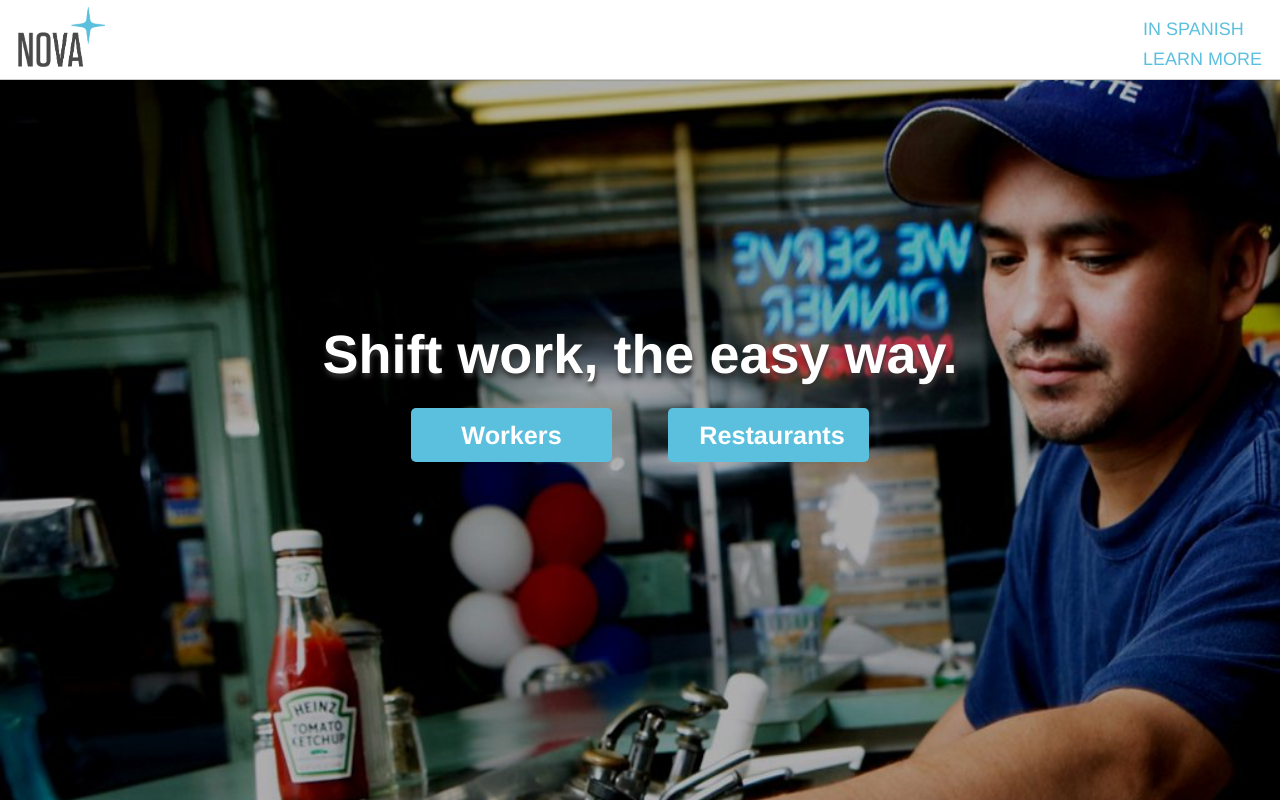
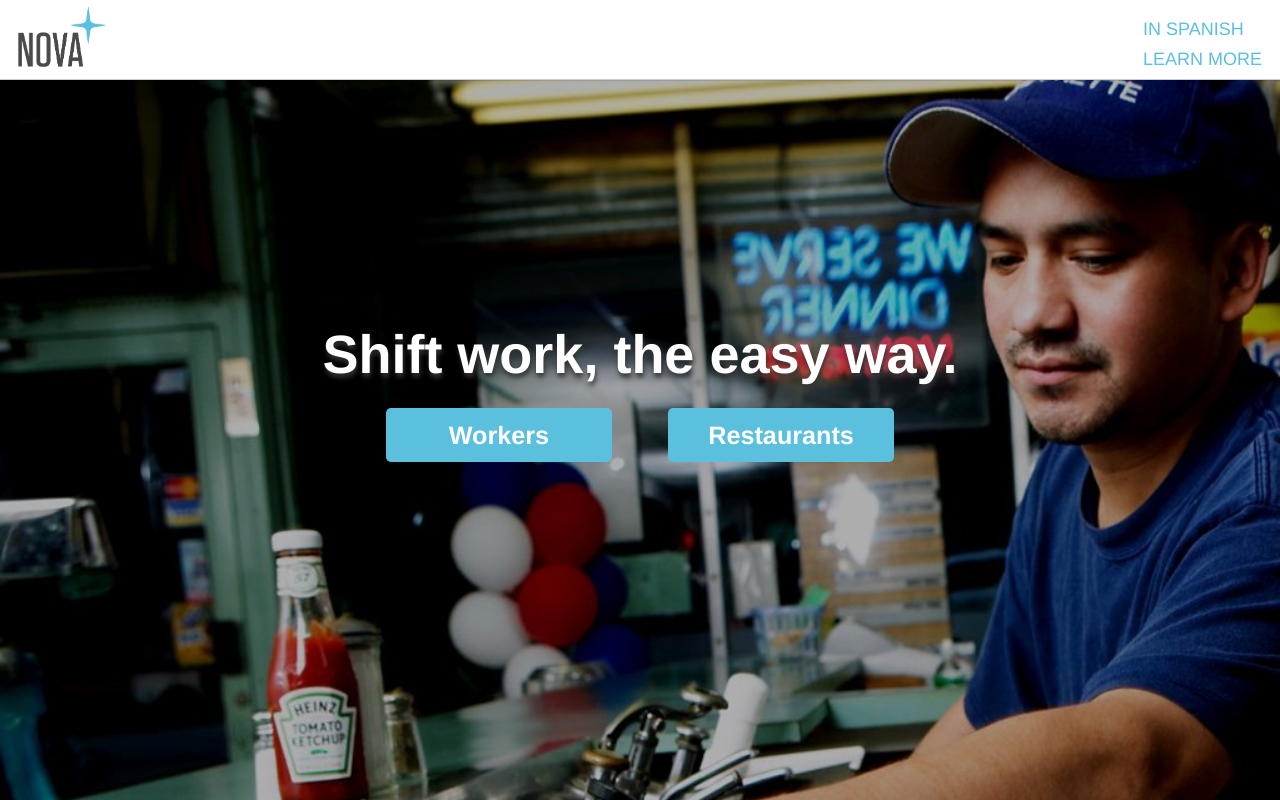
Before and after one commit to ghostwords/nova, a Django app: page /en/ in a window 1280 px wide. Run offline with Django 3.2, Linux system fonts and the light colour scheme; some libraries are stand-ins or nearby versions.

Commit message:
Tweak desktop button sizes.

```diff
--- a/django/homepage/static/homepage/css/index.css
+++ b/django/homepage/static/homepage/css/index.css
@@ -274,6 +274,7 @@ a.pure-button-primary {
 
 	.pure-button {
 		padding: 0.5em 1.25em;
+		width: 9em;
 	}
 
 	a.pure-button-primary {
```
